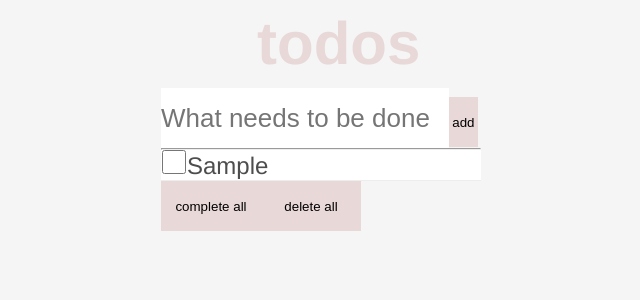
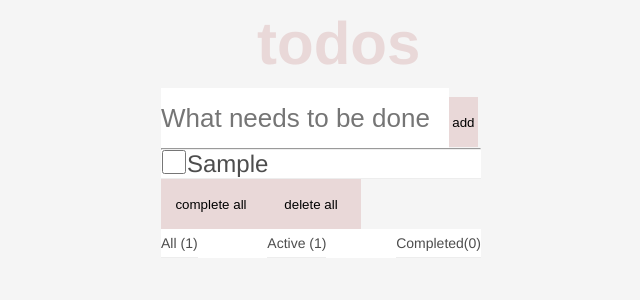
Before and after one commit to k-borschev-exceed/react-todo, a React (Create React App) app: page / in a window 1280 px wide. Both pictures are taken after typing "Sample" into the empty fields and a click on the button "add". Shown: the top 300 px of the page, without its empty margins (319-959 px from the left). Built offline with nearby package versions, Linux system fonts and the light colour scheme.

Commit message:
todo without localstorage

```diff
--- a/src/App.js
+++ b/src/App.js
@@ -7,23 +7,65 @@ import Footer from './partials/Footer';
 class App extends React.Component {
   state = {
     tasks: [],
+    showCondition: 'all',
+    tasksCounter: [0, 0, 0],
   };
 
-  makeCompleted = (id) => {
-    let data = [...this.state.tasks].map((item, index) => {
-      if (id === item.id) return { item, index };
-      return null;
-    });
-
-    let items = this.state.tasks;
-    console.log(data[0])
-    data.item = { task: data[0].item.task, id: data[0].item.id, isCompleted: true };
-    items.splice(data.index, 1, data.item);
-
-    this.setState({ tasks: items });
+  findIndexById = (id) => {
+    for (let i = 0; i < this.state.tasks.length; i++) {
+      if (id === this.state.tasks[i].id) return i;
+    }
   };
 
-  updateTasks = (task, id, isCompleted, completeAll) => {
+  changeCompleteness = (id, isCompleted) => {
+    let tempItems = this.state.tasks;
+    let index = this.findIndexById(id);
+
+    tempItems[index] = {
+      task: tempItems[index].task,
+      id: tempItems[index].id,
+      isCompleted: isCompleted,
+    };
+
+    this.setState({ tasks: tempItems });
+    this.setState({
+      tasksCounter: [
+        this.state.tasks.length,
+        this.state.tasks.reduce((sum, current) => sum + current.isCompleted, 0),
+        this.state.tasks.reduce((sum, current) => sum + !current.isCompleted, 0),
+      ],
+    });
+  };
+
+  deleteTask = (id) => {
+    let index = this.findIndexById(id);
+    let tempItems = this.state.tasks;
+
+    tempItems.splice(index, 1);
+
+    this.setState({ tasks: tempItems });
+    this.setState({
+      tasksCounter: [
+        this.state.tasks.length,
+        this.state.tasks.reduce((sum, current) => sum + current.isCompleted, 0),
+        this.state.tasks.reduce((sum, current) => sum + !current.isCompleted, 0),
+      ],
+    });
+  };
+
+  changeTask = (value, id) => {
+    let tempItems = this.state.tasks;
+    let index = this.findIndexById(id);
+
+    tempItems[index] = {
+      task: value,
+      id: tempItems[index].id,
+      isCompleted: tempItems[index].isCompleted,
+    };
+    this.setState({ tasks: tempItems });
+  };
+
+  updateTasks = async (task, id, isCompleted, completeAll) => {
     let data;
 
     if (completeAll) {
@@ -33,23 +75,68 @@ class App extends React.Component {
     } else {
       data = [...this.state.tasks, { task, id, isCompleted }];
     }
-    this.setState({ tasks: data });
+
+    await this.setState({ tasks: data });
+    this.setState({
+      tasksCounter: [
+        this.state.tasks.length,
+        this.state.tasks.reduce((sum, current) => sum + current.isCompleted, 0),
+        this.state.tasks.reduce((sum, current) => sum + !current.isCompleted, 0),
+      ],
+    });
   };
 
   completeAll = () => {
-    this.updateTasks(0, 0, 0, true);
+    this.state.tasks.forEach((item) => {
+      this.changeCompleteness(item.id, true);
+    });
+    this.setState({
+      tasksCounter: [
+        this.state.tasks.length,
+        this.state.tasks.reduce((sum, current) => sum + current.isCompleted, 0),
+        this.state.tasks.reduce((sum, current) => sum + !current.isCompleted, 0),
+      ],
+    });
   };
 
-  deleteAll = () => {};
+  deleteAll = () => {
+    this.setState({ tasks: [] });
+    this.setState({ tasksCounter: [0, 0, 0] });
+  };
+
+  showActive = () => {
+    this.setState({ showCondition: 'uncompleted' });
+  };
+
+  showAll = () => {
+    this.setState({ showCondition: 'all' });
+  };
+
+  showCompleted = () => {
+    this.setState({ showCondition: 'completed' });
+  };
 
   render() {
-    console.log(this.state);
     return (
       <div className='App'>
         <h1>todos</h1>
         <Input updateTasks={this.updateTasks} />
-        <List tasks={this.state.tasks} makeCompleted={this.makeCompleted}/>
-        <Footer completeAll={this.completeAll} deleteAll={this.deleteAll}/>
+        <List
+          tasks={this.state.tasks}
+          changeCompleteness={this.changeCompleteness}
+          showCondition={this.state.showCondition}
+          deleteTask={this.deleteTask}
+          taskElemHandler={this.taskElemHandler}
+          changeTask={this.changeTask}
+        />
+        <Footer
+          completeAll={this.completeAll}
+          deleteAll={this.deleteAll}
+          showActive={this.showActive}
+          showAll={this.showAll}
+          showCompleted={this.showCompleted}
+          tasksCounter={this.state.tasksCounter}
+        />
       </div>
     );
   }
--- a/src/partials/Footer.js
+++ b/src/partials/Footer.js
@@ -1,27 +1,50 @@
 import React from 'react';
 import '../styles/Footer.css';
 
-class Footer extends React.Component {
-  completeAll = (e) => {
-    this.props.completeAll();
+function Footer(props)  {
+  const completeAll = (e) => {
+    props.completeAll();
   };
 
-  deleteAll = (e) => {
-    this.props.deleteAll();
+  const deleteAll = (e) => {
+    props.deleteAll();
   };
 
-  render() {
-    return (
+  const showActive = (e) => {
+    props.showActive();
+  };
+
+  const showAll = (e) => {
+    props.showAll();
+  };
+
+  const showCompleted = (e) => {
+    props.showCompleted();
+  };
+
+  return(
       <>
-        <button type='submit' className='footerBtn' onClick={this.completeAll}>
-          complete all
-        </button>
-        <button type='submit' className='footerBtn' onClick={this.deleteAll}>
-          delete all
-        </button>
+        <div>
+          <button className='footerBtn' onClick={completeAll}>
+            complete all
+          </button>
+          <button className='footerBtn' onClick={deleteAll}>
+            delete all
+          </button>
+        </div>
+        <ul className='menu'>
+          <li className='menuElement' onClick={showAll}>
+            All ({props.tasksCounter[0]})
+          </li>
+          <li className='menuElement' onClick={showActive}>
+            Active ({props.tasksCounter[2]})
+          </li>
+          <li className='menuElement' onClick={showCompleted}>
+            Completed({props.tasksCounter[1]})
+          </li>
+        </ul>
       </>
-    );
-  }
-}
+  );
+};
 
 export default Footer;
--- a/src/partials/Input.js
+++ b/src/partials/Input.js
@@ -1,6 +1,5 @@
 import React from 'react';
 import '../styles/Input.css';
-
 
 class Input extends React.Component {
   state = {
@@ -12,9 +11,9 @@ class Input extends React.Component {
   };
 
   onBtnClickHandler = (e) => {
-    e.preventDefault()
-    console.log('test');
-    this.setState({task: ''})
+    e.preventDefault();
+
+    this.setState({ task: '' });
     this.props.updateTasks(this.state.task, +new Date(), false);
   };
 
@@ -27,9 +26,7 @@ class Input extends React.Component {
           value={this.state.task}
           onChange={this.inputHandler}
         />
-        <button type="submit" >
-          add
-        </button>
+        <button type='submit'>add</button>
       </form>
     );
   }
--- a/src/partials/List.js
+++ b/src/partials/List.js
@@ -2,37 +2,70 @@ import React from 'react';
 import TaskElement from './TaskElement';
 import '../styles/List.css';
 
-class List extends React.Component {
+function List (props)  {
+  const renderHandler = () => {
+    let tasksTemplate = null;
 
-  renderTasks() {
-    let tasksTemplate = null;
-    console.log(this.props, 'outside map')
-
-    if (this.props.tasks.length) {
-      tasksTemplate = this.props.tasks.map((item) => {
-        console.log('item inside list')
-        console.log(item)
-        console.log(this.props, 'inside map')
-        return <TaskElement task={item.task} key={item.id} id={item.id} isCompleted={item.isCompleted} makeCompleted={this.props.makeCompleted}/>;
+    if (props.tasks.length) {
+      tasksTemplate = props.tasks.map((item) => {
+        if (props.showCondition === 'all') {
+          return (
+            <TaskElement
+              task={item.task}
+              key={item.id}
+              id={item.id}
+              isCompleted={item.isCompleted}
+              changeCompleteness={props.changeCompleteness}
+              deleteTask={props.deleteTask}
+              changeTask={props.changeTask}
+            />
+          );
+        } else if (
+          props.showCondition === 'uncompleted' &&
+          !item.isCompleted
+        ) {
+          return (
+            <TaskElement
+              task={item.task}
+              key={item.id}
+              id={item.id}
+              isCompleted={item.isCompleted}
+              changeCompleteness={props.changeCompleteness}
+              deleteTask={props.deleteTask}
+              changeTask={props.changeTask}
+            />
+          );
+        } else if (
+          props.showCondition === 'completed' &&
+          item.isCompleted
+        ) {
+          return (
+            <TaskElement
+              task={item.task}
+              key={item.id}
+              id={item.id}
+              isCompleted={item.isCompleted}
+              changeCompleteness={props.changeCompleteness}
+              deleteTask={props.deleteTask}
+              changeTask={props.changeTask}
+            />
+          );
+        }
+        return null;
       });
-    }
-    else {
+    } else {
       tasksTemplate = <p>No tasks</p>;
     }
 
     return tasksTemplate;
-  };
+  }
 
-  render() {
-    console.log('inside list.js render method ');
-    console.log(this.props.tasks);
     return (
       <>
         <hr></hr>
-        <ul>{this.renderTasks()}</ul>
+        <ul>{renderHandler()}</ul>
       </>
     );
   }
-}
 
 export default List;
--- a/src/partials/TaskElement.js
+++ b/src/partials/TaskElement.js
@@ -2,21 +2,77 @@ import React from 'react';
 import '../styles/TaskElement.css';
 
 class TaskElement extends React.Component {
+  state = {
+    condition: true,
+    newValue: '',
+  };
+
+  inputHandler = (e) => {
+    this.setState({ newValue: e.currentTarget.value });
+  };
 
   checkboxHandler = () => {
-    this.props.makeCompleted(this.props.id)
-  }
+    this.props.changeCompleteness(this.props.id, !this.props.isCompleted);
+  };
 
+  submitHandler = (event) => {
+    if (event.key === 'Enter') {
+      this.props.changeTask(this.state.newValue, this.props.id);
+      this.setState({ condition: true });
+    }
+  };
+
+  deleteTask = () => {
+    this.props.deleteTask(this.props.id);
+  };
+
+  changeCondition = () => {
+    this.setState({ condition: false });
+  };
+
+  taskElemHandler = (condition) => {
+    if (condition) {
+      return (
+        <>
+          <input
+            type='checkbox'
+            className='checkbox'
+            onChange={this.checkboxHandler}
+            checked={this.props.isCompleted}
+          />
+          <p
+            onDoubleClick={this.changeCondition}
+            className={(this.props.isCompleted && 'completed') || 'uncompleted'}
+          >
+            {this.props.task}
+          </p>
+          <button
+            className={(this.props.isCompleted && 'completed') || 'uncompleted'}
+            onClick={this.deleteTask}
+          >
+            {' '}
+            delete{' '}
+          </button>
+        </>
+      );
+    } else {
+      return (
+        <>
+          <input
+            value={this.state.newValue}
+            onChange={this.inputHandler}
+            onKeyDown={this.submitHandler}
+            type='text'
+          />
+        </>
+      );
+    }
+  };
 
   render() {
     return (
       <>
-        <li
-          className={(this.props.isCompleted && 'completed') || 'uncompleted'}
-        >
-          <input type="checkbox" className="checkbox" onChange={this.checkboxHandler}/>
-          {this.props.task}
-        </li>
+        <li>{this.taskElemHandler(this.state.condition)}</li>
       </>
     );
   }
--- a/src/styles/Footer.css
+++ b/src/styles/Footer.css
@@ -1,3 +1,12 @@
 button.footerBtn {
     width: 100px;
 }
+
+ul.menu {
+    display: flex;
+    justify-content: space-between;
+}
+
+li.menuElement {
+    font-size: 14px;
+}
--- a/src/styles/TaskElement.css
+++ b/src/styles/TaskElement.css
@@ -1,14 +1,17 @@
 li {
+    display: flex;
     position: relative;
     font-size: 24px;
     border-bottom: 1px solid #ededed;
     margin-left: 0;
 }
+
+
 li:not(:first) {
     margin: 10px;
 }
 
-li.completed {
+p.completed {
     text-decoration: line-through;
 }
 
@@ -21,3 +24,17 @@ input.checkbox {
     margin: 0;
     padding: 0;
 }
+
+button.completed {
+    height: 20px;
+    align-self: center;
+    margin-left: auto;
+    text-decoration:none;
+
+}
+
+button.uncompleted {
+    display: none;
+    margin-right: 0;
+
+}
```
Also changed, not shown: src/App.css (line endings or trailing spaces), src/styles/Input.css (line endings or trailing spaces).
